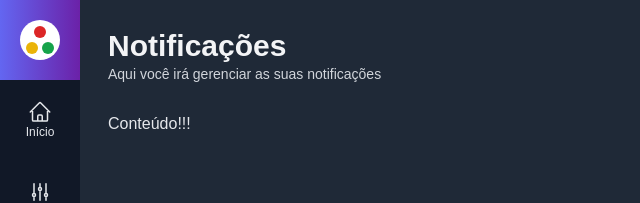
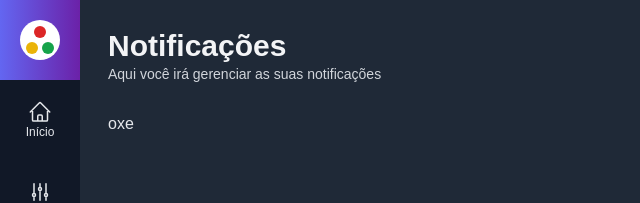
Before and after one commit to adormundo/nextjs-admin-template, a Next.js app: page /notificacoes in a window 1280 px wide. Shown: the top 203 px of the page, without its empty margins (0-640 px from the left). Built offline with nearby package versions, Linux system fonts and the light colour scheme.

Commit message:
Context API #1

```diff
--- /dev/null
+++ b/src/data/context/AppContext.tsx
@@ -0,0 +1,19 @@
+import { createContext } from 'react';
+
+const AppContext = createContext({
+  nome: '',
+});
+
+export function AppProvider(props: any) {
+  return (
+    <AppContext.Provider
+      value={{
+        nome: 'oxe',
+      }}
+    >
+      {props.children}
+    </AppContext.Provider>
+  );
+}
+
+export default AppContext;
--- /dev/null
+++ b/src/data/hook/useAppData.ts
@@ -0,0 +1,6 @@
+import { useContext } from "react";
+import AppContext from "../context/AppContext";
+
+const useAppData = () => useContext(AppContext)
+
+export default useAppData
--- a/src/pages/_app.tsx
+++ b/src/pages/_app.tsx
@@ -1,6 +1,11 @@
-import '../styles/globals.css'
-import type { AppProps } from 'next/app'
+import '../styles/globals.css';
+import type { AppProps } from 'next/app';
+import { AppProvider } from '../data/context/AppContext';
 
 export default function App({ Component, pageProps }: AppProps) {
-  return <Component {...pageProps} />
+  return (
+    <AppProvider>
+      <Component {...pageProps} />
+    </AppProvider>
+  );
 }
--- a/src/pages/notificacoes.tsx
+++ b/src/pages/notificacoes.tsx
@@ -1,12 +1,15 @@
 import Layout from '../components/template/Layout';
+import useAppData from '../data/hook/useAppData';
 
 export default function Notificacoes() {
+  const ctx = useAppData()
+
   return (
     <Layout
       titulo="Notificações"
       subtitulo="Aqui você irá gerenciar as suas notificações"
     >
-      <h3>Conteúdo!!!</h3>
+      <h3>{ctx.nome}</h3>
     </Layout>
   );
 }
```
